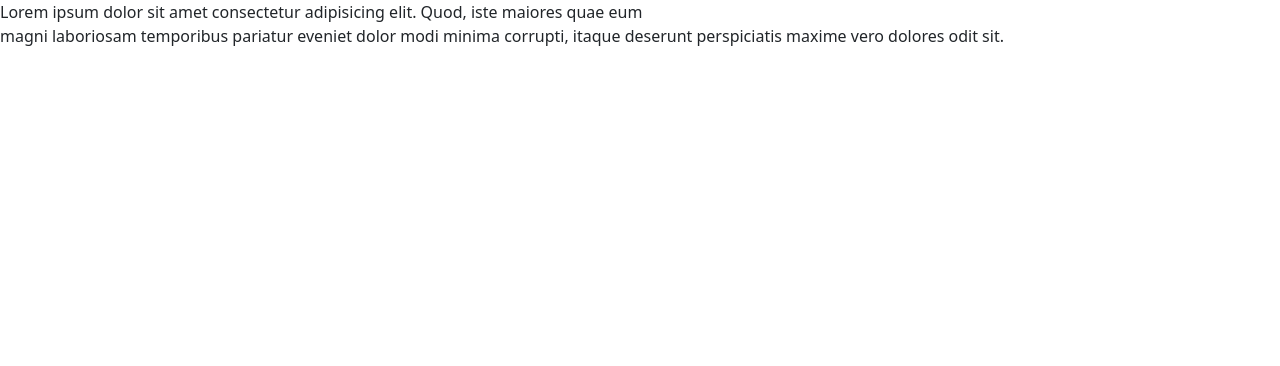
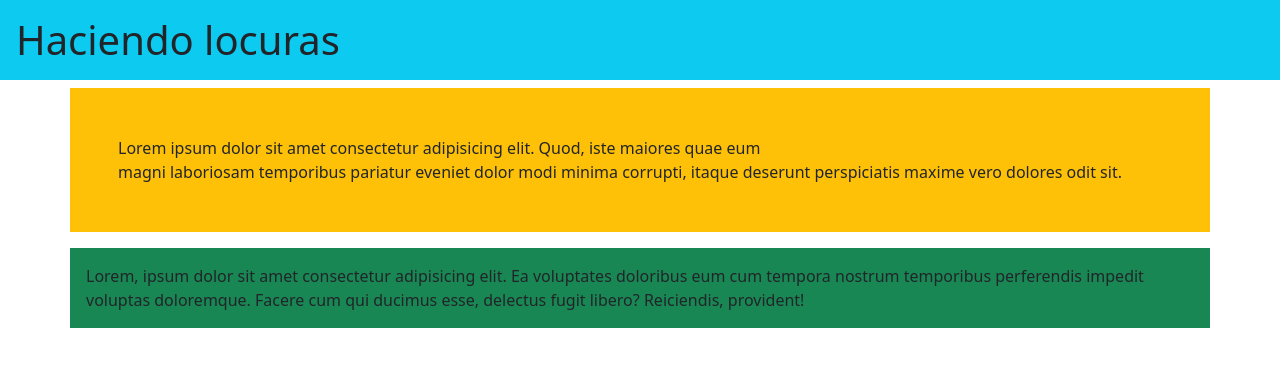
Before and after one commit to fmalgarini/ejemplo-git, a plain HTML site: page index.html in a window 1280 px wide. Drawn offline with nearby package versions, Linux system fonts and the light colour scheme.

Commit message:
Agregue colores

```diff
--- a/index.html
+++ b/index.html
@@ -12,11 +12,20 @@
   </head>
   <body>
     <title>Proyecto Git</title>
-    <p>
+
+    <h1 class="conteiner p-3 bg-info">Haciendo locuras</h1>
+    <p class="container p-5 bg-warning">
       Lorem ipsum dolor sit amet consectetur adipisicing elit. Quod, iste
       maiores quae eum <br />
       magni laboriosam temporibus pariatur eveniet dolor modi minima corrupti,
       itaque deserunt perspiciatis maxime vero dolores odit sit.
+    </p>
+
+    <p class="container p-3 bg-success">
+      Lorem, ipsum dolor sit amet consectetur adipisicing elit. Ea voluptates
+      doloribus eum cum tempora nostrum temporibus perferendis impedit voluptas
+      doloremque. Facere cum qui ducimus esse, delectus fugit libero?
+      Reiciendis, provident!
     </p>
 
     <!-- Aca debajo esta el cdn de javaScript, mantener siempre en el ultimo lugar del vsc -->
```
